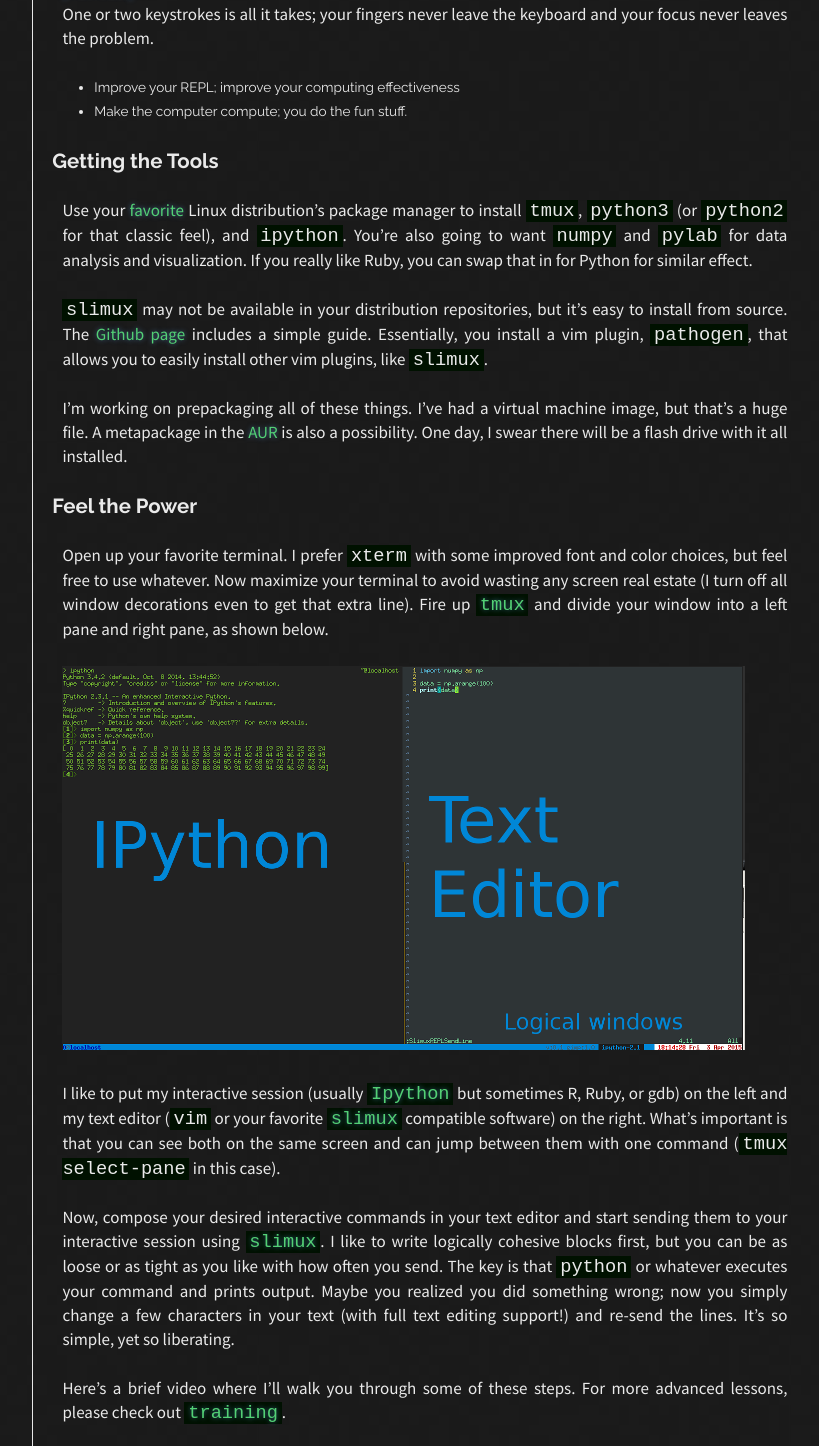
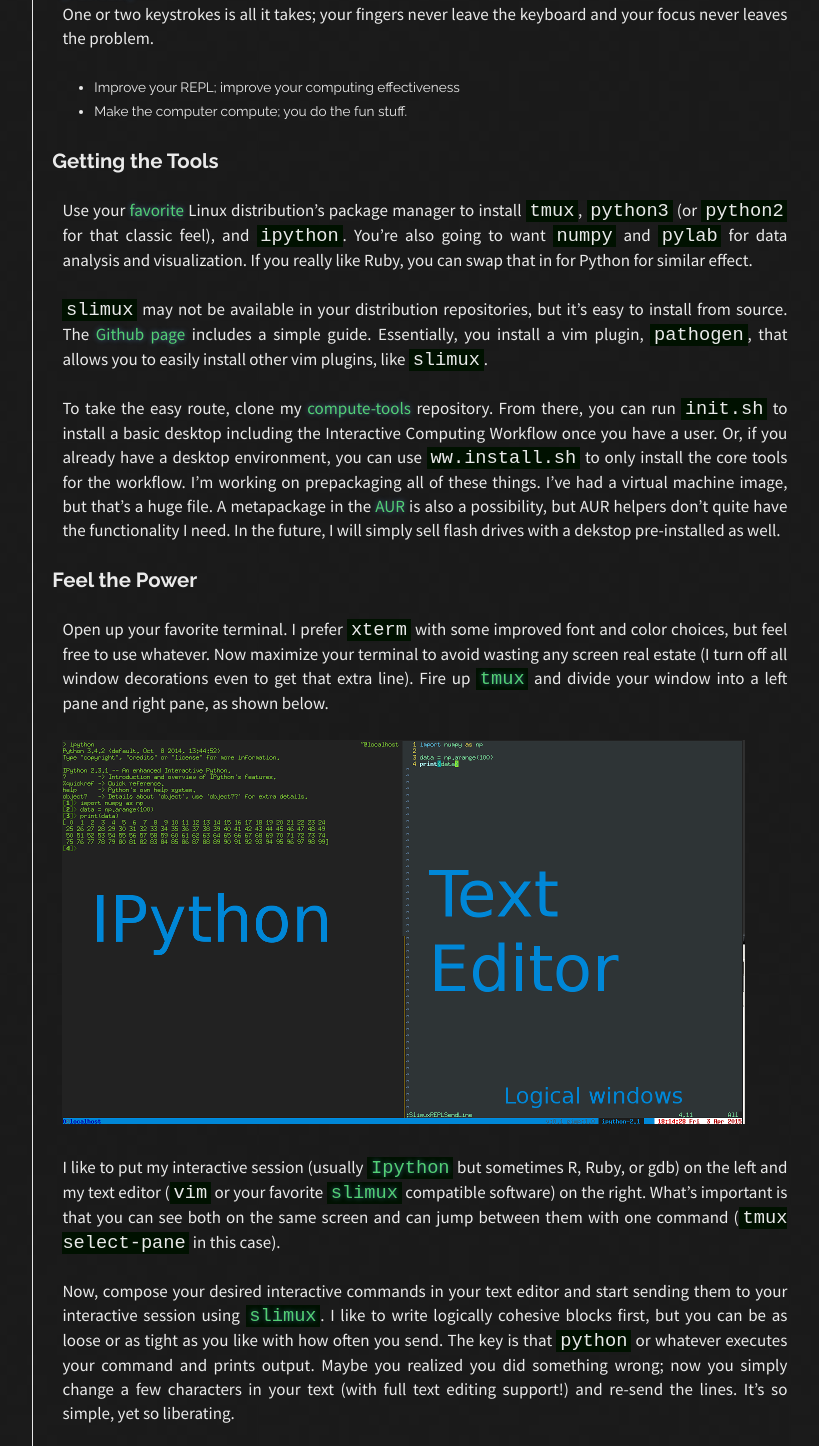
Before and after one commit to dvbuntu/compute, a Jekyll site: the page built from _posts/2050-01-01-workflow.md, in a window 1280 px wide, cut to the strip 1154-2600 px from the top of the page. Shown: the whole strip, without its empty margins (274-1093 px from the left). Built offline with Jekyll 4.4.1, drawn with Linux system fonts in a browser that asks for light colours; Markdown is read by kramdown in place of the engine named in the settings.

Commit message:
Update info on available workflow packages

```diff
--- a/_posts/2050-01-01-workflow.md
+++ b/_posts/2050-01-01-workflow.md
@@ -52,7 +52,7 @@ Use your [favorite](https://www.archlinux.org) Linux distribution's package mana
 
 `slimux` may not be available in your distribution repositories, but it's easy to install from source.  The [Github page](https://github.com/epeli/slimux) includes a simple guide.  Essentially, you install a vim plugin, `pathogen`, that allows you to easily install other vim plugins, like `slimux`.
 
-I'm working on prepackaging all of these things.  I've had a virtual machine image, but that's a huge file.  A metapackage in the [AUR](https://aur.archlinux.org) is also a possibility.  One day, I swear there will be a flash drive with it all installed.
+To take the easy route, clone my [compute-tools](http://github.com/dvbuntu/compute-tools) repository.  From there, you can run `init.sh` to install a basic desktop including the Interactive Computing Workflow once you have a user.  Or, if you already have a desktop environment, you can use `ww.install.sh` to only install the core tools for the workflow.  I'm working on prepackaging all of these things.  I've had a virtual machine image, but that's a huge file.  A metapackage in the [AUR](https://aur.archlinux.org) is also a possibility, but AUR helpers don't quite have the functionality I need.  In the future, I will simply sell flash drives with a dekstop pre-installed as well.
 
 Feel the Power
 ---
```
Also changed, not shown: _posts/2030-01-01-training.md (+1 -1 lines).
